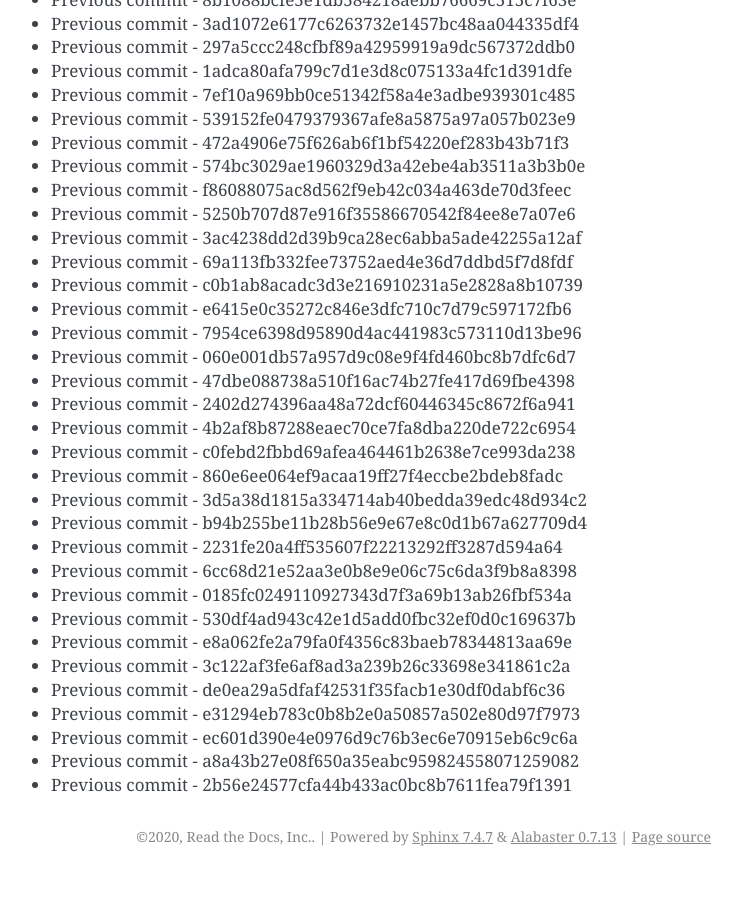
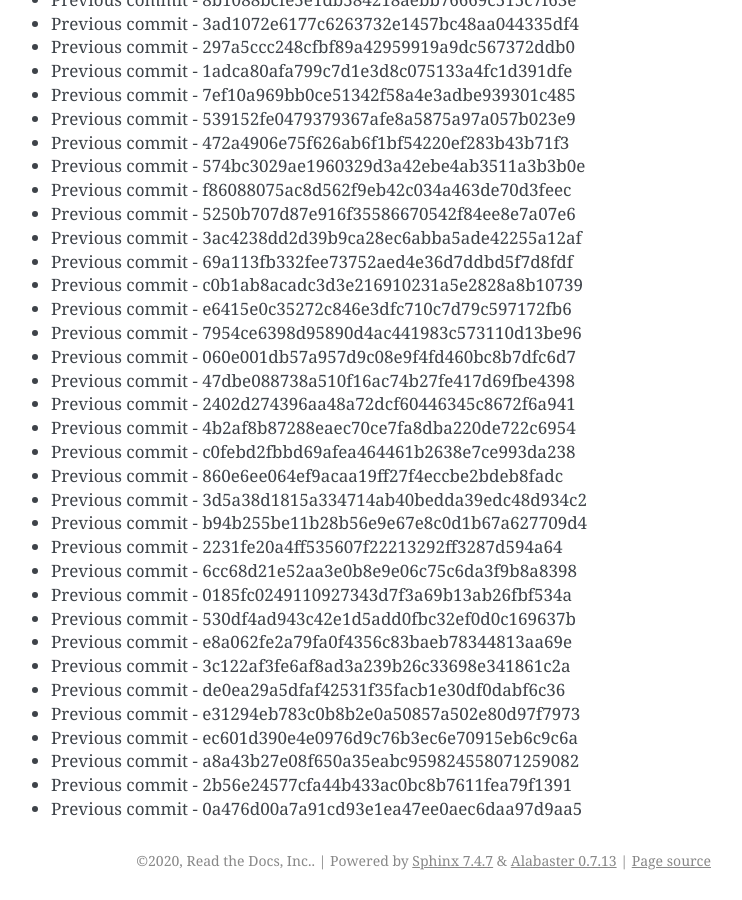
Before and after one commit to readthedocs/rtd-git-stresstest, a Sphinx documentation site: the page built from docs/updates.rst, in a window 1280 px wide and 900 px high, scrolled down 1560 px. Shown: the whole window, without its empty margins (399-1141 px from the left). Built offline with Sphinx 7.4.7, drawn with Linux system fonts in a browser that asks for light colours; before the commit the page ends 2436 px from its top, so only the background shows below that.

Commit message:
Generating commit from previous: 0a476d00a7a91cd93e1ea47ee0aec6daa97d9aa5

```diff
--- a/docs/updates.rst
+++ b/docs/updates.rst
@@ -97,3 +97,4 @@ It can be tested for any performance characteristics.
 * Previous commit - ec601d390e4e0976d9c76b3ec6e70915eb6c9c6a
 * Previous commit - a8a43b27e08f650a35eabc959824558071259082
 * Previous commit - 2b56e24577cfa44b433ac0bc8b7611fea79f1391
+* Previous commit - 0a476d00a7a91cd93e1ea47ee0aec6daa97d9aa5
```
